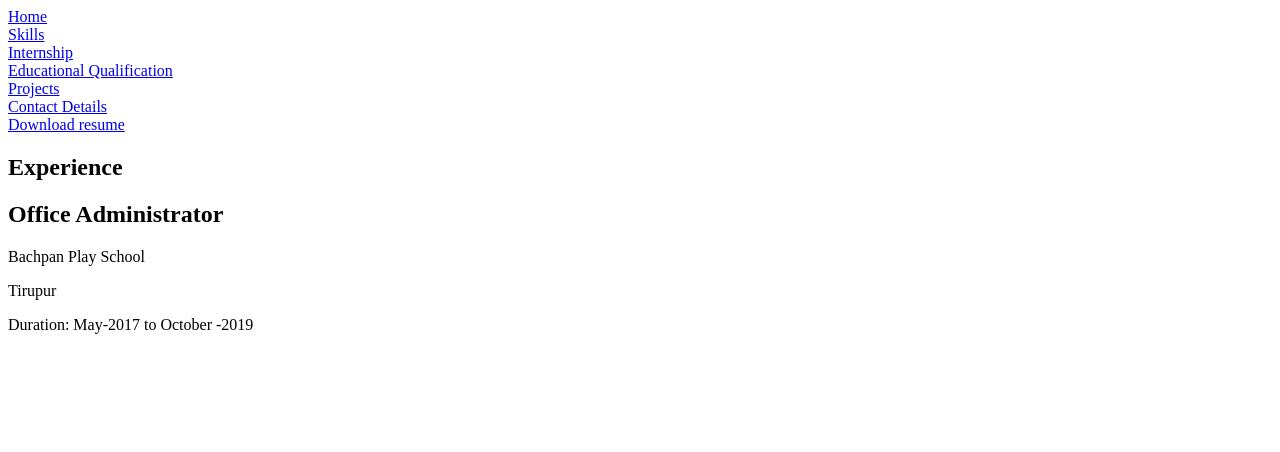
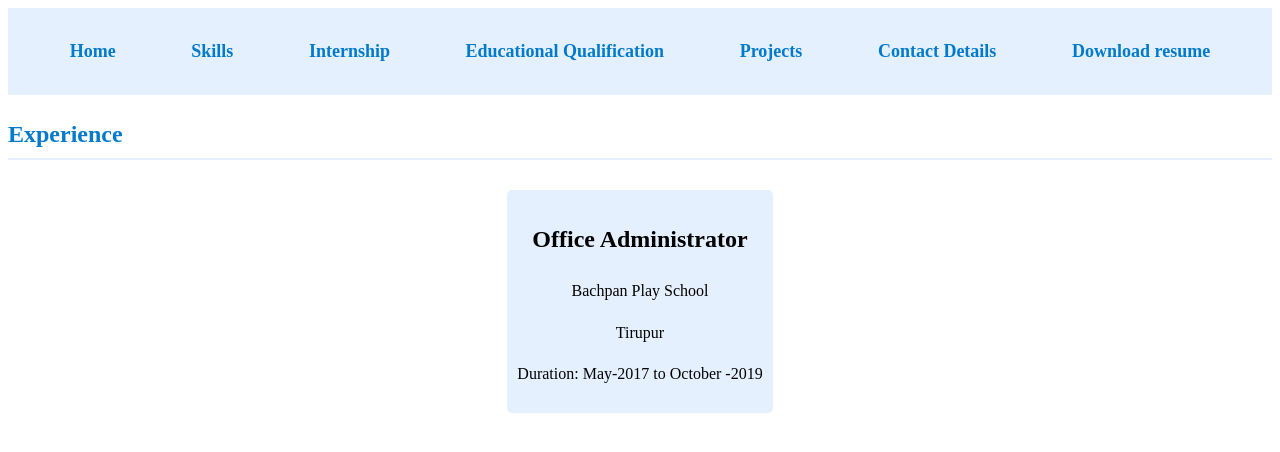
Before and after one commit to nivashini-devaraj/Portfolio, a plain HTML site: page My Portfolio/html_pages/experience.html in a window 1280 px wide. Drawn offline with Linux system fonts and the light colour scheme; the site is published under a folder, as on GitHub Pages, so addresses that start at the root find nothing.

Commit message:
Update experience.html

```diff
--- a/My Portfolio/html_pages/experience.html
+++ b/My Portfolio/html_pages/experience.html
@@ -4,7 +4,7 @@
     <meta charset="UTF-8">
     <meta name="viewport" content="width=device-width, initial-scale=1.0">
     <title>Experience</title>
-    <link rel="stylesheet" href="/CSS/experience.css">
+    <link rel="stylesheet" href="../CSS/experience.css">
 </head>
 <body>
       <nav>
```
